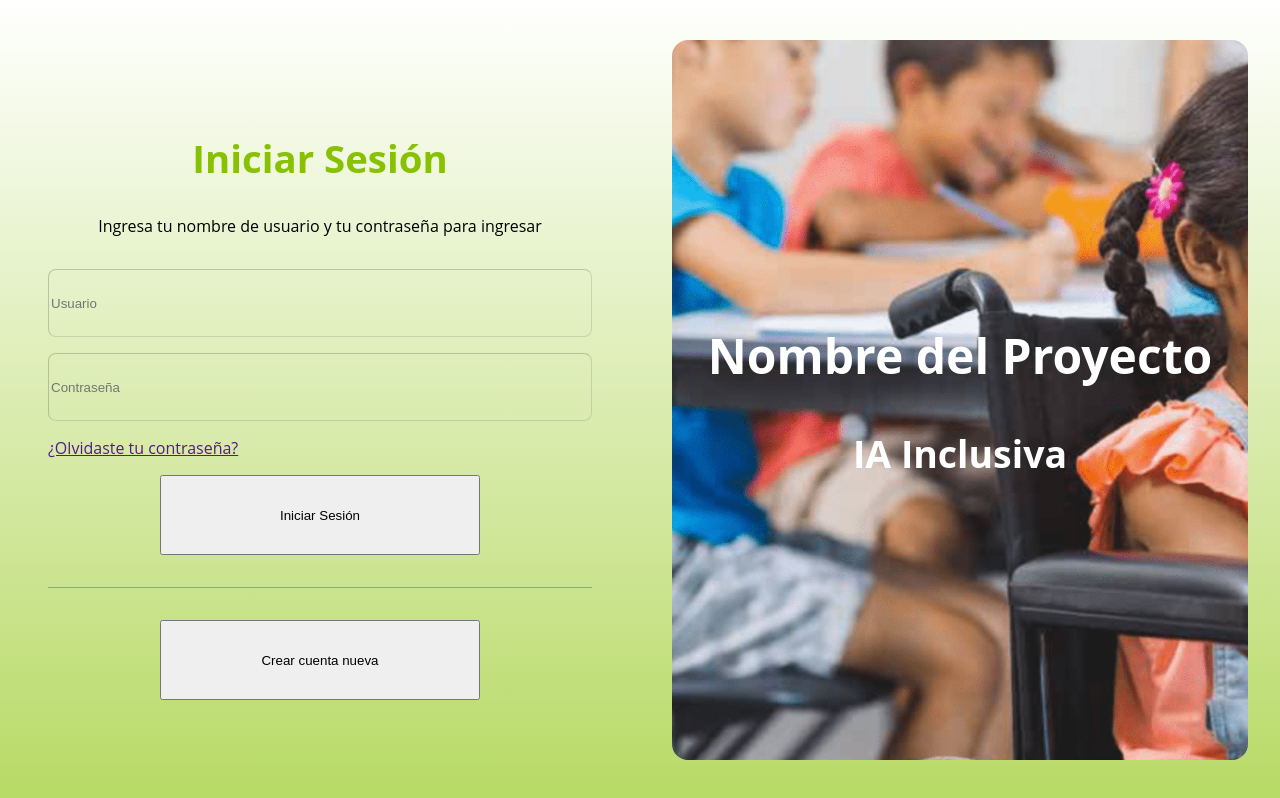
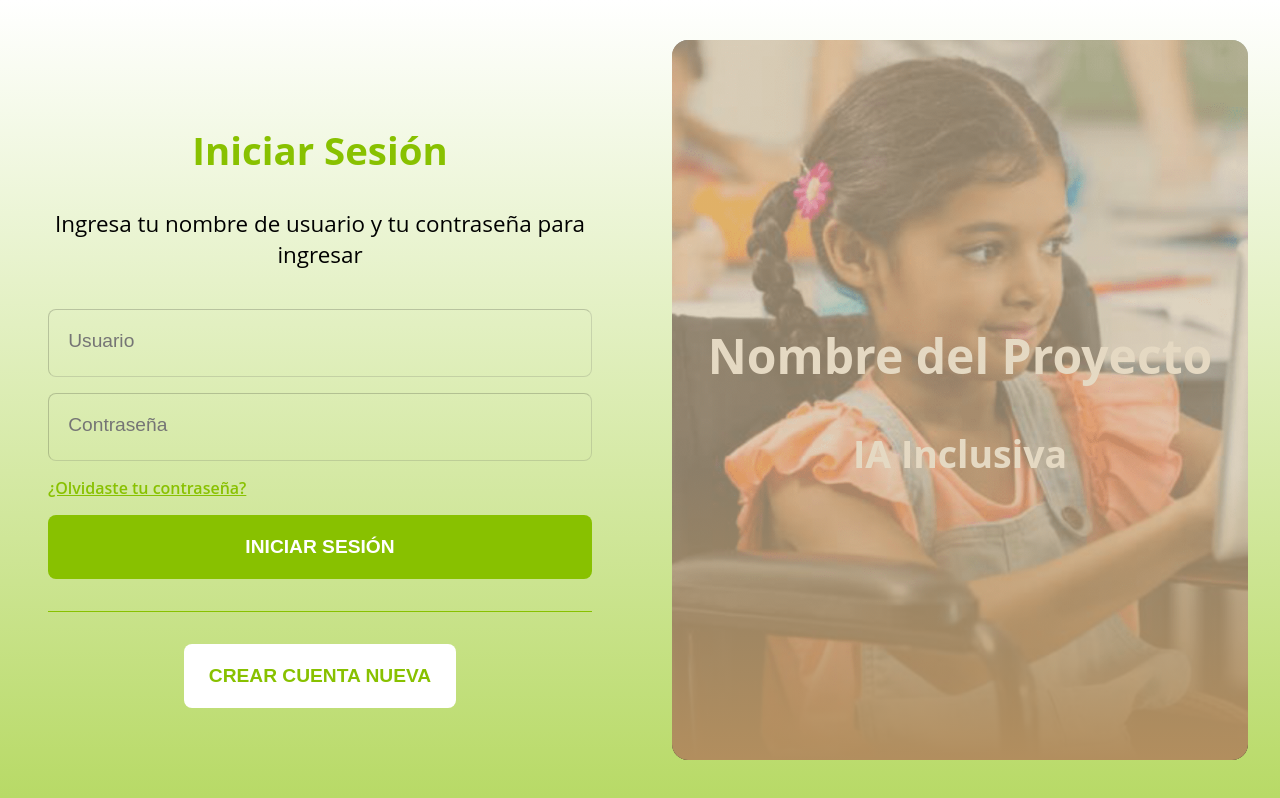
Before and after one commit to Arodiluna/hackaton, an Angular app: page /login in a window 1280 px wide. Built offline with nearby package versions, Linux system fonts and the light colour scheme.

Commit message:
Modificaciones de diseño login
Se cambio los colores de los botones, la fuente y el tamaño, las cajas de usuario y contraseña se inserto la imagen con un fondo degradado.

```diff
--- a/src/app/pages/login/login.component.html
+++ b/src/app/pages/login/login.component.html
@@ -11,18 +11,18 @@
         <input type="text" placeholder="Contraseña" />
       </div>
 
-      <div>
+      <div class="recuperar-contrasena">
         <a href="">¿Olvidaste tu contraseña?</a>
       </div>
 
       <div class="boton-inicio-sesion">
-        <button type="submit">Iniciar Sesión</button>
+        <button type="submit">INICIAR SESIÓN</button>
       </div>
 
       <div class="separador-horizontal">  </div>
 
       <div class="boton-crear">
-        <button type="submit">Crear cuenta nueva</button>
+        <button type="submit" routerLink="/registro">CREAR CUENTA NUEVA</button>
       </div>
     </div>
   </section>
--- a/src/app/pages/login/login.component.scss
+++ b/src/app/pages/login/login.component.scss
@@ -43,6 +43,7 @@ main{
 
 .inicio-sesion p{
     font-weight: 400;
+    font-size: 1.4rem;
 }
 
 
@@ -51,6 +52,7 @@ main{
     display: flex;
     flex-direction: column;
     gap: 1rem;
+
 }
 
 
@@ -60,10 +62,25 @@ main{
     background-color:rgba(255, 255, 255, 0);
     border-color: rgba(0, 0, 0, 0.19);
     border-width: .1rem;
+    padding-left: 1.2rem;
 }
 
-.inputs::placeholder{
+
+
+.inputs input::placeholder{
     font-weight: 300;
+    font-size: 1.2rem;
+}
+
+.recuperar-contrasena{
+    color: var(--color-verde);
+    font-weight: 600;
+
+}
+
+.recuperar-contrasena a:visited{
+    color: var(--color-verde);
+
 }
 
 .boton-inicio-sesion{
@@ -73,8 +90,15 @@ main{
 }
 
 .boton-inicio-sesion button{
-    height: 5rem;
-    width: 20rem;
+    height: 4rem;
+    width: 100%;
+    background-color: var(--color-verde);
+    border-radius: .5rem;
+    border-color:var(--color-verde);
+    border: none;
+    color: white;
+    font-weight: 700;
+    font-size: 1.2rem;
 }
 
 .separador-horizontal{
@@ -90,8 +114,15 @@ margin: 1rem 0;
 }
 
 .boton-crear button{
-    height: 5rem;
-    width: 20rem;
+    height: 4rem;
+    width: 50%;
+    background-color:white;
+    border-radius: .5rem;
+    border-color:var(--color-verde);
+    border: none;
+    color: var(--color-verde);
+    font-weight: 700;
+    font-size: 1.2rem;
 }
 
 .bloq-der{
@@ -101,10 +132,10 @@ margin: 1rem 0;
     align-items: center;
 }
 
-.bloq-der .bloq-img{
+.bloq-der .bloq-img {
     width: 90%;
     height: 90%;
-    background-image: url(/assets/img/login/IMAGEN\ NIÑA.png);
+    background-image: url('/assets/img/login/IMAGEN NIÑA.png');
     background-size: cover;
     background-repeat: no-repeat;
     display: flex;
@@ -114,4 +145,18 @@ margin: 1rem 0;
     color: white;
     font-size: 2rem;
     border-radius: 1rem;
+    background-position: center;
+    position: relative;
 }
+
+
+.bloq-der .bloq-img::after {
+    content: "";
+    position: absolute;
+    top: 0;
+    left: 0;
+    width: 100%;
+    height: 100%;
+    background: linear-gradient(to bottom, rgba(211, 191, 154, 0.6) 60%, rgba(178, 142, 94, 1));
+    border-radius: 1rem;
+}
```
